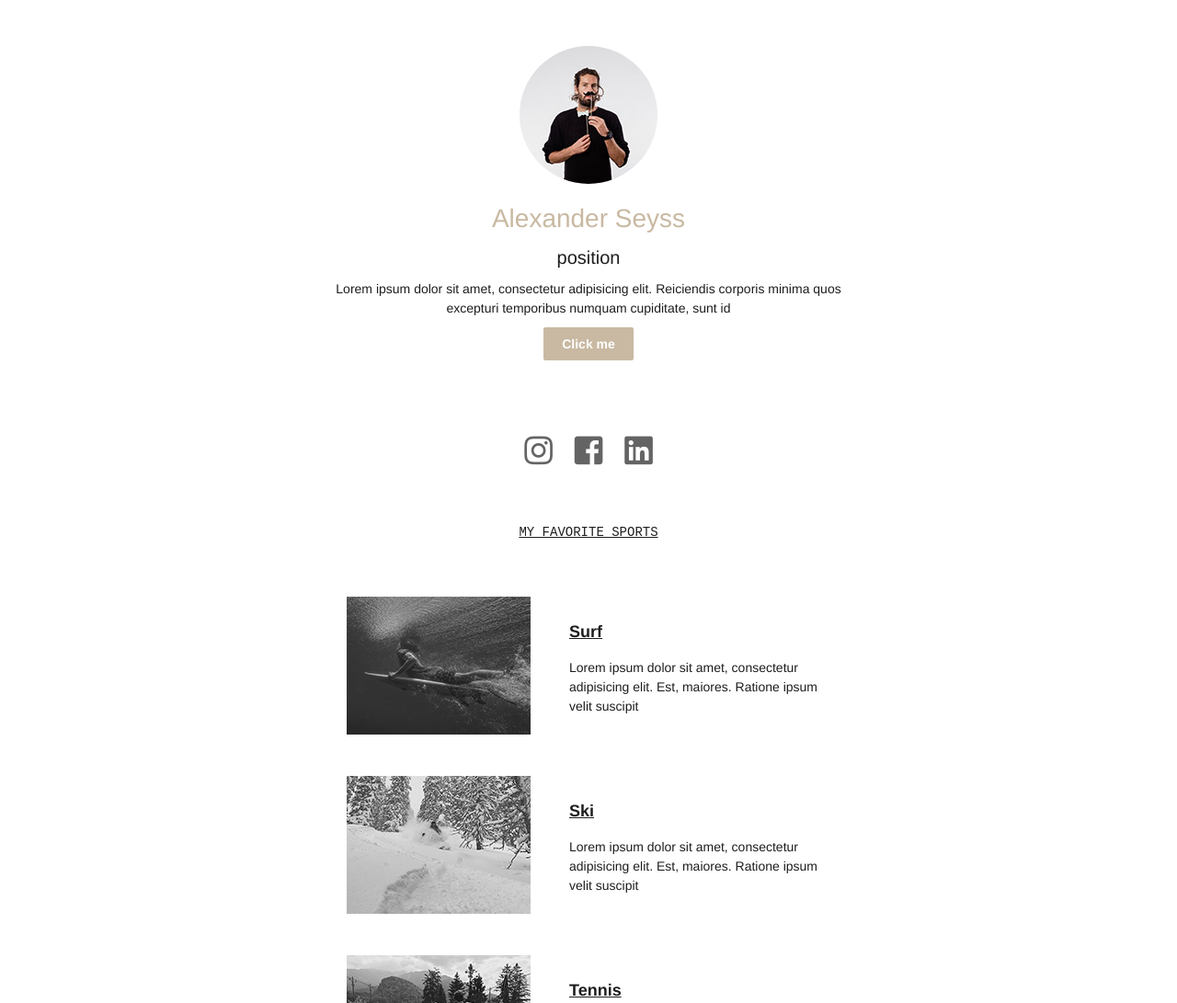
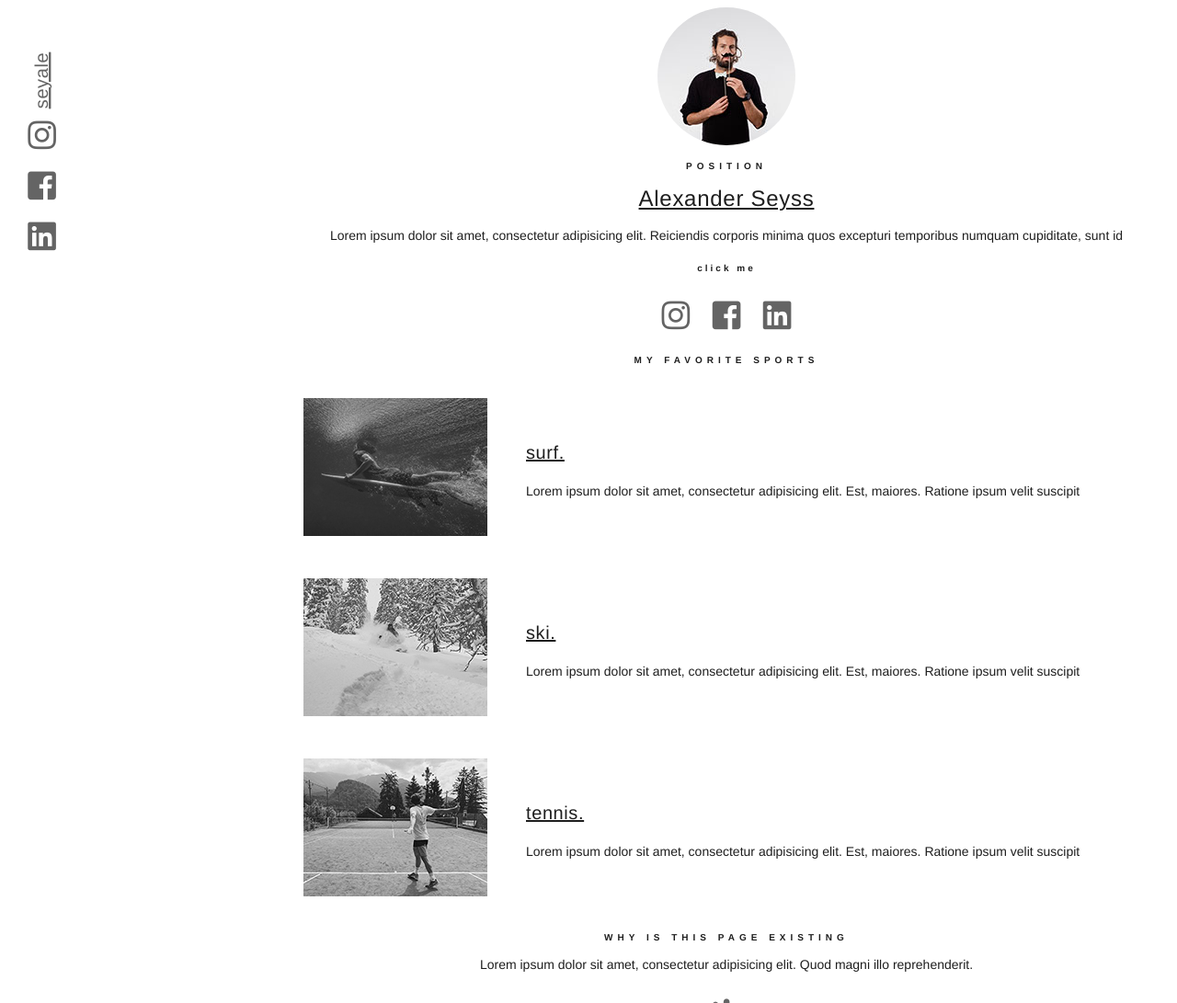
Before and after one commit to seyale/profile, a plain HTML site: page index.html in a window 1280 px wide. Shown: the top 1091 px of the page at 92% size. Drawn offline with Linux system fonts and the light colour scheme.

Commit message:
style adaption

```diff
--- a/index.html
+++ b/index.html
@@ -9,14 +9,39 @@
   </head>
 
   <body>
-    <div class = "container">
+    <div id="sidebar" class="inline-sidebar">
+        <ul class = "inline_list" >
+          <li>
+            <a href="_blank">
+              <h3 class="rotate sidebar-title">seyale</h3>
+            </a>
+          </li>
+          <li>
+            <a href="_blank">
+              <i class="fab fa-instagram"></i>
+            </a>
+          </li>
+          <li>
+            <a href="_blank">
+              <i class="fab fa-facebook-square"></i>
+            </a>
+          </li>
+          <li>
+            <a href="_blank">
+              <i class="fab fa-linkedin"></i>
+            </a>
+          </li>
+        </ul>
+    </div>
+
+    <div id="page-content" class = "container">
       <!-- Profile Information -->
       <div class = "card text-center">
         <img src="./images/profil.jpg" alt="alexander profile picture" id = "img_profile">
+        <h4>position</h4>
         <h1>Alexander Seyss</h1>
-        <h2>position</h2>
         <p>Lorem ipsum dolor sit amet, consectetur adipisicing elit. Reiciendis corporis minima quos excepturi temporibus numquam cupiditate, sunt id </p>
-        <a href="_blank" class = "btn_brown"> Click me </a>
+        <a href="_blank" class = "link_black"> Click me </a>
       </div>
 
       <!-- Social Media Section -->
@@ -50,7 +75,7 @@
                 <img src="./images/surf.jpg" alt="surf image" class="img_greyscale">
               </td>
               <td>
-                <h3>Surf</h3>
+                <h3 class = "downcase">Surf.</h3>
                 <p>Lorem ipsum dolor sit amet, consectetur adipisicing elit. Est, maiores. Ratione    ipsum velit suscipit</p>
               </td>
             </tr>
@@ -60,7 +85,7 @@
                 <img src="./images/ski.jpg" alt="surf image" class="img_greyscale">
               </td>
               <td>
-                <h3>Ski</h3>
+                <h3>ski.</h3>
                 <p>Lorem ipsum dolor sit amet, consectetur adipisicing elit. Est, maiores. Ratione    ipsum velit suscipit</p>
               </td>
             </tr>
@@ -70,7 +95,7 @@
                 <img src="./images/tennis.jpg" alt="surf image" class="img_greyscale">
               </td>
               <td>
-                <h3>Tennis</h3>
+                <h3>tennis.</h3>
                 <p>Lorem ipsum dolor sit amet, consectetur adipisicing elit. Est, maiores. Ratione    ipsum velit suscipit</p>
               </td>
             </tr>
--- a/style.css
+++ b/style.css
@@ -3,53 +3,55 @@
 body {
   background: rgb(255, 255, 255);
   font-family: 'Helvetica Neue';
-  font-size: 14px;
   font-weight: 400;
   color: rgb(30, 30, 30);
 }
 
 h1 {
-  color: rgb(201, 185, 162);
-  font-size: 24;
+  color: rgb(30, 30, 30);
+  font-size: 24px;
+  text-decoration: underline;
+  letter-spacing: .03em;
 }
 
 h2 {
   line-height: 75%;
   font-size: 20px;
+  text-decoration: underline;
+  letter-spacing: .03em;
 }
 
 h3 {
-  font-size: 18px;
+  font-size: 20px;
   text-decoration: underline;
+  letter-spacing: .03em;
 }
 
-h1, h2 {
+h1, h2, h3 {
   font-weight: 400;
 }
 
 h4 {
-  font-family: 'Courier New';
-  font-color: rgb(201, 185, 162);
-  font-weight: lighter
+  font-family: 'Helvetica Neue';
+  color: rgb(30, 30, 30);
+  font-weight: 800;
   text-transform: uppercase;
-  text-decoration: underline;
   text-align: center;
-  font-weight: 200;
-  font-size: 16;
+  font-size: 10px;
+  letter-spacing: 5px;
 }
 
 p {
   line-height: 150%;
+  font-size: 14px;
 }
 
 a:hover {
   color: rgb(201, 185, 162);
-  text-decoration: underline;
 }
 
 a {
   color: rgb(100, 100, 100);
-  text-decoration: none;
 }
 
 ul {
@@ -64,17 +66,64 @@ td {
   padding: 20px;
 }
 
+@media (max-width: 540px) {
   .container {
     width: 650px;
     margin: 30px auto;
     }
+  }
 
-
+@media (max-width: 540px) {
   .card {
     background: rgb(255, 255, 255);
     padding: 20px;
     margin: 20px;
   }
+}
+
+#sidebar {
+  text-align: center;
+  position: fixed;
+  width: 75px;
+  top: 40px;
+}
+
+#page-content {
+  margin-left: 300px;
+}
+
+.inline-sidebar {
+  list-style-type: none;
+  padding-left: 0px;
+  text-align: center;
+}
+
+.sidebar-title {
+  text-align: center;
+  position: fixed
+  top: 10;
+}
+
+.rotate {
+
+/* Safari */
+-webkit-transform: rotate(-90deg);
+
+/* Firefox */
+-moz-transform: rotate(-90deg);
+
+/* IE */
+-ms-transform: rotate(-90deg);
+
+/* Opera */
+-o-transform: rotate(-90deg);
+
+/* Internet Explorer */
+filter: progid:DXImageTransform.Microsoft.BasicImage(rotation=3);
+
+}
+
+
 
 .text-center {
   text-align: center;
@@ -86,22 +135,20 @@ td {
   border-radius: 50%;
 }
 
-.btn_brown {
-  background: rgb(201, 185, 162);
-  color: rgb(255, 255, 255);
-  padding: 10px 20px 10px 20px;
-  border-radius: 2px;
-  font-weight: 600;
-  line-height: 200%;
+.link_black {
+  font-family: 'Helvetica Neue';
+  color: rgb(30, 30, 30);
+  font-weight: 800;
+  text-transform: lowercase;
+  text-align: center;
+  font-size: 10px;
+  letter-spacing: 3px;
+  text-decoration: none;
 }
 
-.btn_brown:hover {
-  background: rgb(100, 100, 100);
-  color: white;
-  padding: 10px 20px 10px 20px;
-  border-radius: 2px;
-  font-weight: 600;
-  line-height: 200%;
+.link_black:hover {
+  color: rgb(201, 185, 162);
+  text-decoration: none;
 }
 
 .inline_list li{
@@ -117,6 +164,10 @@ td {
   text-transform: uppercase;
 }
 
+.downcase {
+  text-transform: lowercase;
+}
+
 .img_greyscale {
   -webkit-filter: grayscale(100%); /* Safari 6.0 - 9.0 */
   filter: grayscale(100%);
```
Lines whose indentation alone changed are shown as unchanged.
